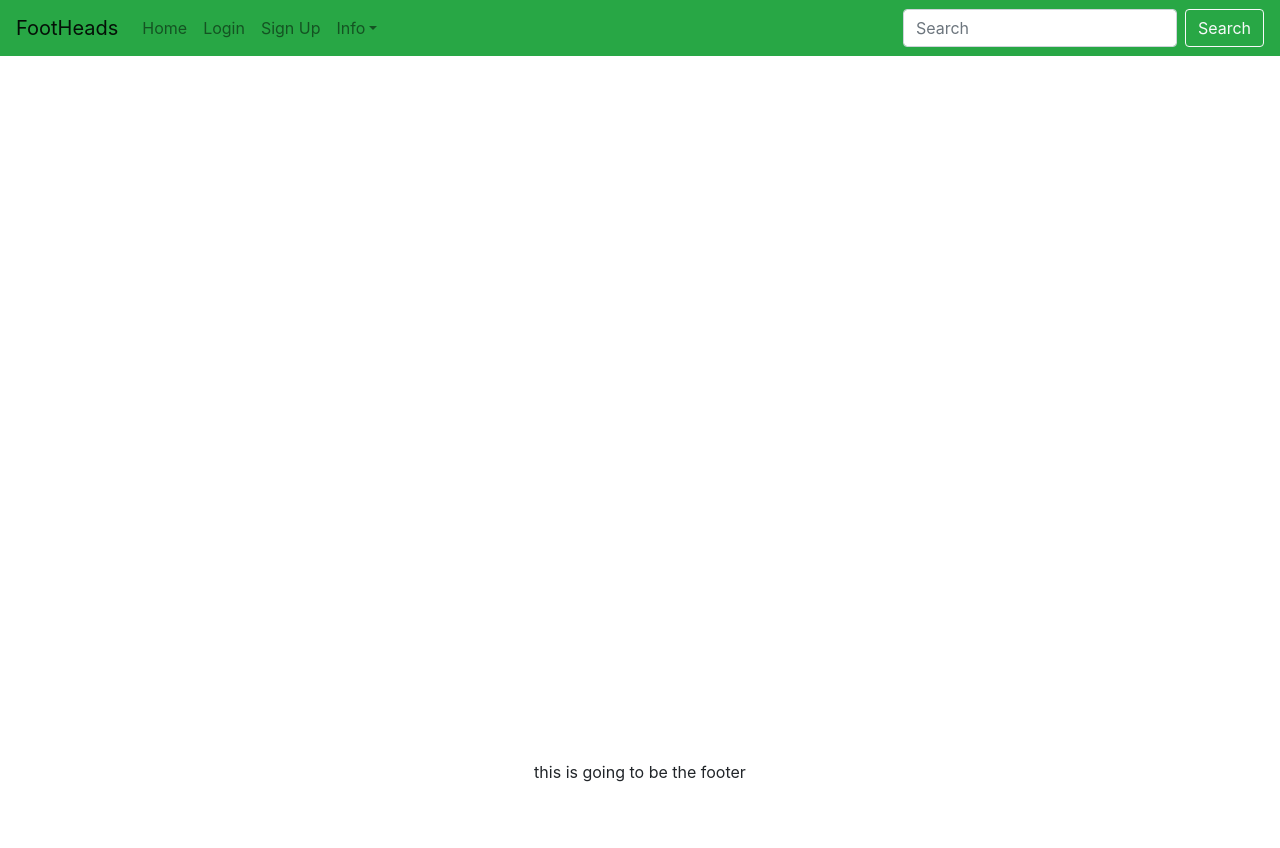
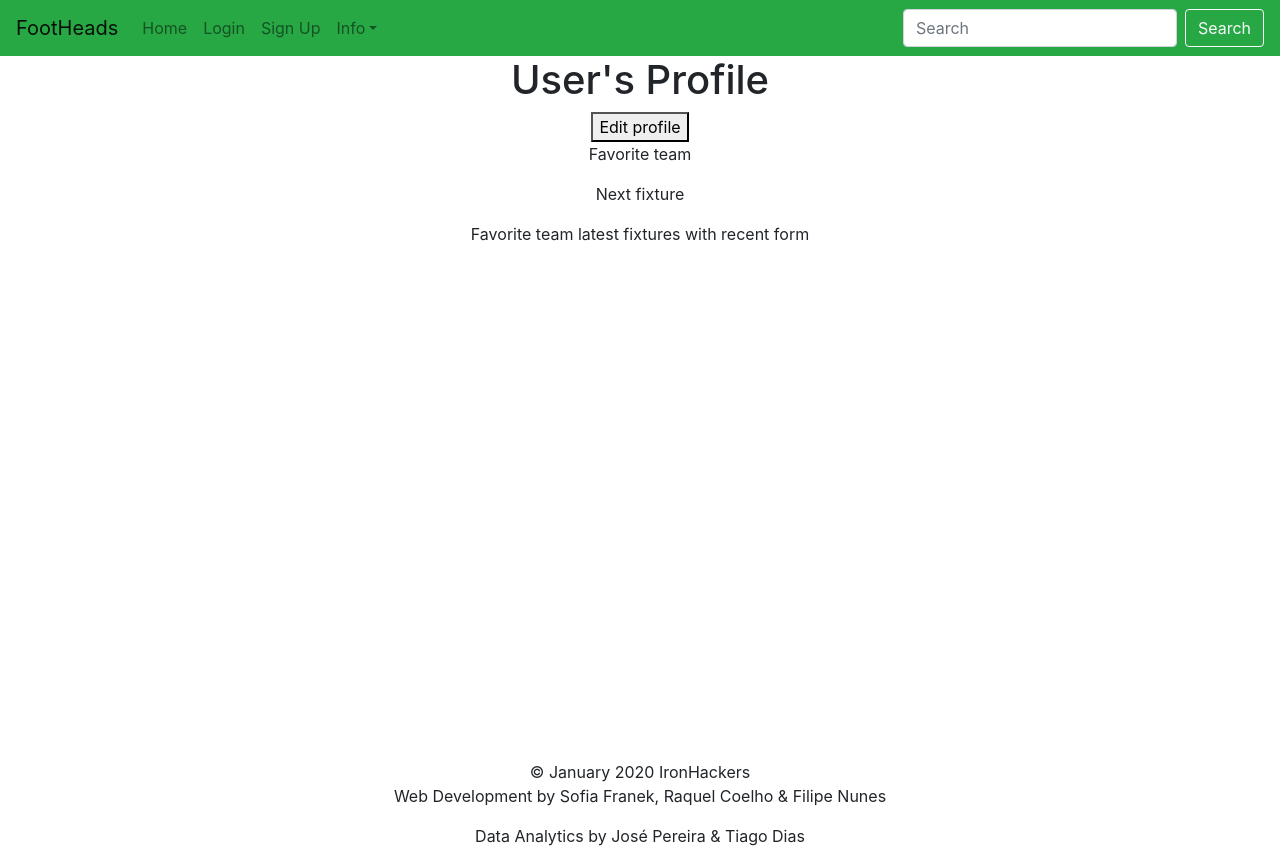
Before and after one commit to adwpenalva/footheads, a React (Create React App) app in the folder client/: page /profile in a window 1280 px wide. Before the commit the page ends 800 px from the top, so only its background shows below. Built offline with nearby package versions, Linux system fonts and the light colour scheme; the HTML template or start-up script is replaced by a standard one.

Commit message:
edit profile view

```diff
--- a/client/src/App.jsx
+++ b/client/src/App.jsx
@@ -1,7 +1,7 @@
 import React from 'react';
 import { BrowserRouter, Switch, Route } from 'react-router-dom';
 import './App.scss';
-
+import Profile from './views/Profile';
 import Home from './views/home';
 import Leagues from './views/leagues';
 import NavBar from './Components/Navbar';
@@ -19,9 +19,16 @@ function App() {
           <Route path="/leagues" component={Leagues} />
           <Route path="/login" component={Login} exact />
           <Route path="/sign-up" component={signup} exact />
+          <Route path="/profile" component={Profile} exact />
         </Switch>
       </BrowserRouter>
-      <footer>this is going to be the footer</footer>
+      <footer>
+        <span>© January 2020 IronHackers </span>
+        <div>
+          <p>Web Development by Sofia Franek, Raquel Coelho & Filipe Nunes</p>
+          <p>Data Analytics by José Pereira & Tiago Dias</p>
+        </div>
+      </footer>
     </div>
   );
 }
--- a/client/src/views/Profile/index.jsx
+++ b/client/src/views/Profile/index.jsx
@@ -1,13 +1,19 @@
-import React, { Component } from 'react'
+import React, { Component } from 'react';
 import './style.scss';
-export class ProfileView extends Component {
+
+class ProfileView extends Component {
   render() {
     return (
       <div>
-
+        <h1>User's Profile</h1>
+        <button>Edit profile</button>
+        <img src="" alt="" />
+        <p>Favorite team</p>
+        <p>Next fixture</p>
+        <p>Favorite team latest fixtures with recent form</p>
       </div>
-    )
+    );
   }
 }
 
-export default ProfileView
+export default ProfileView;
```
